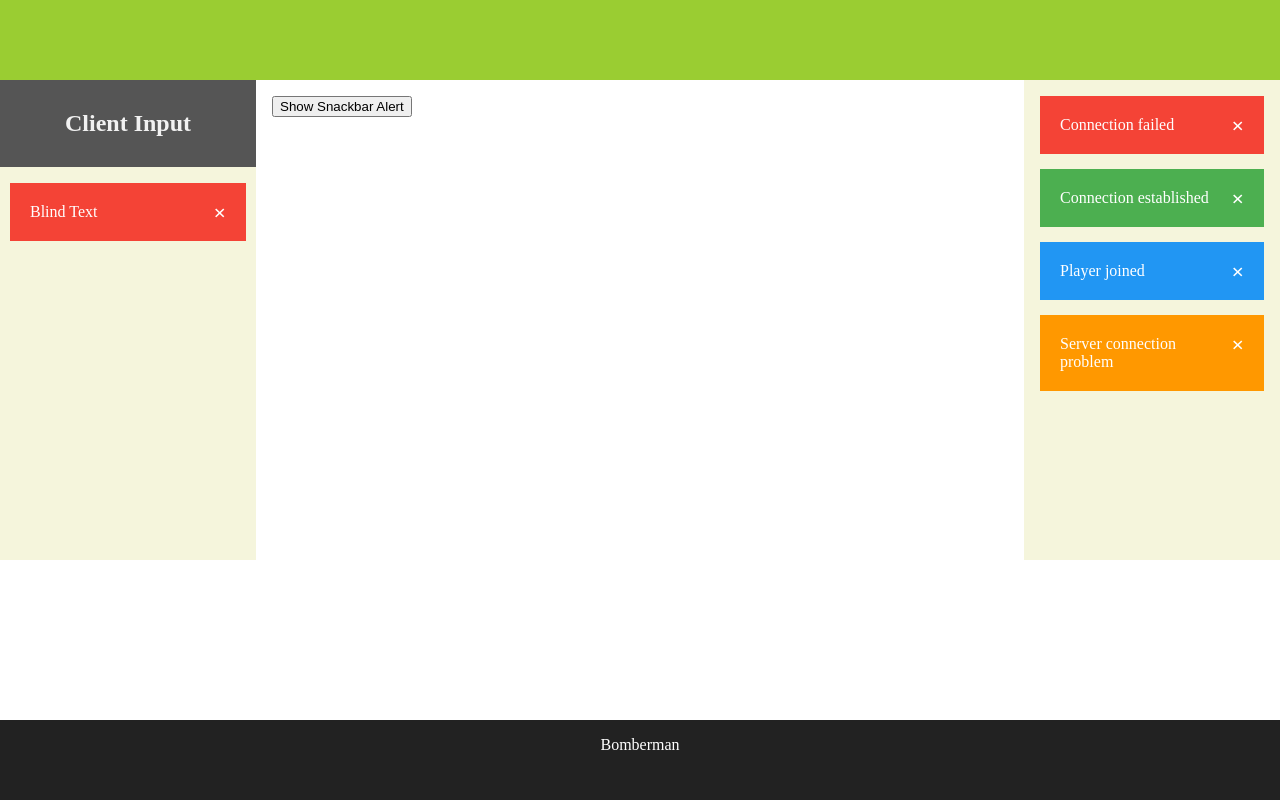
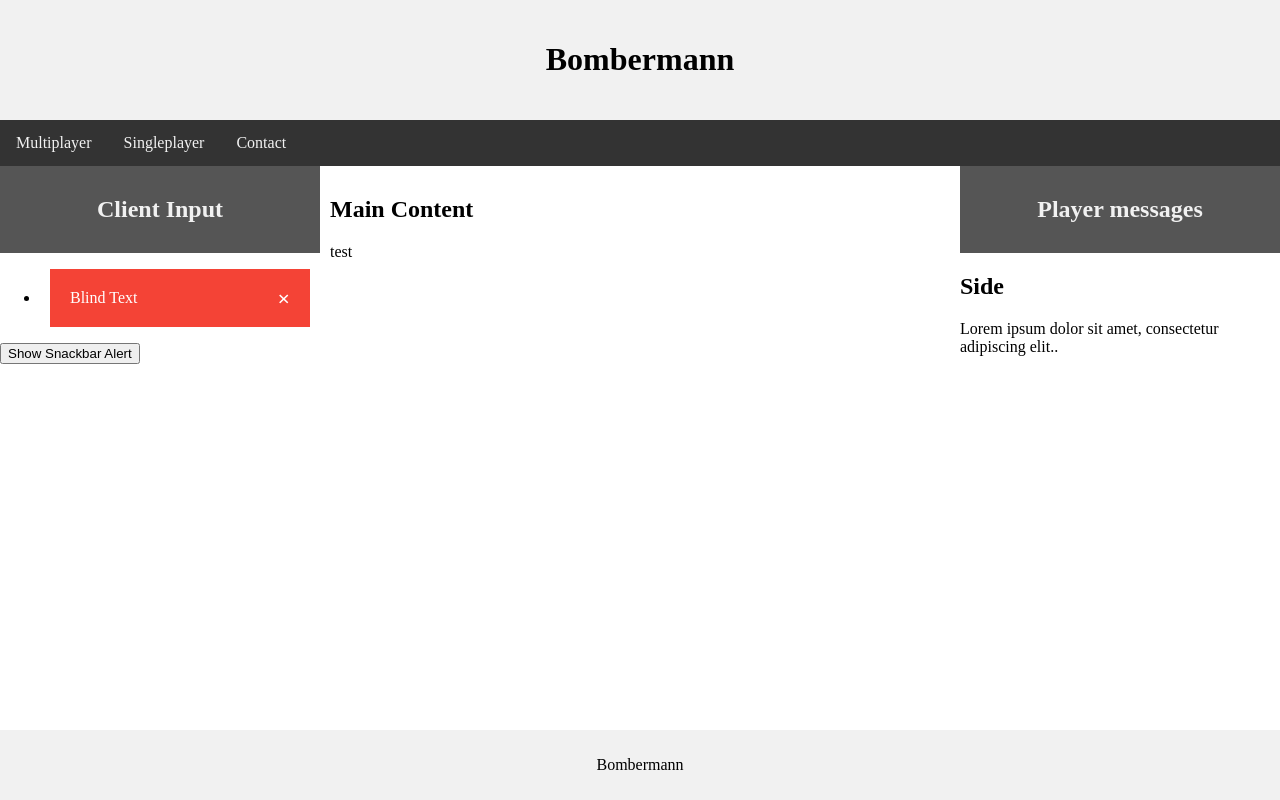
Before and after one commit to AndreasRoither/Bombermann, a plain HTML site: page index.html in a window 1280 px wide. Drawn offline with nearby package versions, Linux system fonts and the light colour scheme.

Commit message:
HTML & CSS
Reworked CSS & HTML

```diff
--- a/css/style.css
+++ b/css/style.css
@@ -1,55 +1,81 @@
 /********************/
+
+
 /* basic site style */
+
+
 /********************/
 
 * {
     box-sizing: border-box;
 }
+
 body {
     margin: 0;
 }
-#main {
-  display: flex;
-  min-height: calc(100vh - 40vh);
-}
-#main > article {
-  flex: 1;
-}
-#main > nav,
-#main > aside {
-  flex: 0 0 20vw;
-  background: beige;
-}
-#main > nav {
-  order: -1;
-}
-header,
-footer,
-article,
-nav,
-aside {
-  padding: 1em;
-}
-header,
-footer {
-  background: yellowgreen;
-  height: 10vh;
-}
 
-footer {
-  position: fixed;
-  max-height: 1000px;
-  left: 0;
-  bottom: 0;
-  width: 100%;
-  background-color: #222;
-  color: white;
+
+/* header style */
+
+.header {
+    background-color: #f1f1f1;
+    padding: 20px;
     text-align: center;
 }
 
-nav {
-  padding: 0em;
+
+/* top navigation bar style */
+
+.topnav {
+    overflow: hidden;
+    background-color: #333;
 }
+
+
+/* topnav links style */
+
+.topnav a {
+    float: left;
+    display: block;
+    color: #f2f2f2;
+    text-align: center;
+    padding: 14px 16px;
+    text-decoration: none;
+}
+
+
+/* color on hover */
+
+.topnav a:hover {
+    background-color: #ddd;
+    color: black;
+    text-align: center;
+}
+
+
+/* three unequal columns the float next to each other */
+
+.column {
+    float: left
+}
+
+
+/* Left and right column */
+
+.column.side {
+    width: 25%;
+}
+
+
+/* Middle column */
+
+.column.middle {
+    width: 50%;
+    padding: 10px;
+}
+
+
+/* nav lists */
 
 nav ul {
     height: 20em;
@@ -64,11 +90,26 @@
     padding: 0 10px;
 }
 
-ul li:last-child {
-  border-bottom: none
+
+/* Clear floats after the columns */
+
+.row:after {
+    content: "";
+    display: table;
+    clear: both;
 }
 
-.header {
+
+/* Responsive layout -
+  the three columns stack on top of each other instead of next to each other */
+
+@media (max-width: 600px) {
+    .column.side, .column.middle {
+        width: 100%;
+    }
+}
+
+.divheader {
     text-align: center;
     padding: 10px 16px;
     width: 100%;
@@ -76,8 +117,26 @@
     color: #f1f1f1;
 }
 
+
+/* footer that is fixed */
+
+.footer {
+    background-color: #F1F1F1;
+    text-align: center;
+    padding: 10px;
+    position: fixed;
+    bottom: 0;
+    width: 100%;
+    text-align: center;
+}
+
+
 /********************/
-/*     Alerts      */
+
+
+/*     Alerts       */
+
+
 /********************/
 
 .alert {
@@ -92,9 +151,11 @@
 .alert.success {
     background-color: #4caf50;
 }
+
 .alert.info {
     background-color: #2196f3;
 }
+
 .alert.warning {
     background-color: #ff9800;
 }
@@ -114,9 +175,15 @@
     color: black;
 }
 
+
 /********************/
+
+
 /*    Snackbar     */
+
+
 /********************/
+
 #snackbar {
     visibility: hidden;
     min-width: 250px;
--- a/index.html
+++ b/index.html
@@ -2,57 +2,53 @@
 
 <head>
     <meta charset="utf-8">
-  <title>Bomberman</title>
+    <title>Bombermann</title>
     <link href="css/style.css" rel="stylesheet">
     <meta name="viewport" content="width=device-width, initial-scale=1">
 </head>
 
 <body>
-  <header></header>
-  <div id="main">
-    <article>
-      <button onclick="show_snackbar()">Show Snackbar Alert</button>
-    </article>
 
-    <nav>
-      <div class="header" id="myHeader">
+    <div class="header">
+        <h1>Bombermann</h1>
+    </div>
+
+    <div class="topnav">
+        <a href="#">Multiplayer</a>
+        <a href="#">Singleplayer</a>
+        <a href="#">Contact</a>
+    </div>
+
+    <div class="row">
+        <div class="column side">
+            <div class="divheader" id="servermsg">
                 <h2>Client Input</h2>
             </div>
             <ul id="left-list">
-        <li><div class="alert">
-            <span class="closebtn">&times;</span>
-            Blind Text
+                <li>
+                    <div class="alert">
+                        <span class="closebtn">&times;</span> Blind Text
                     </div>
                 </li>
             </ul>
-    </nav>
-    <aside>
-      <div class="alert">
-        <span class="closebtn">&times;</span>
-        Connection failed
+            <button onclick="show_snackbar()">Show Snackbar Alert</button>
         </div>
-
-      <div class="alert success">
-        <span class="closebtn">&times;</span>
-        Connection established
+        <div class="column middle">
+            <h2>Main Content</h2>
+            <p>test</p>
         </div>
-
-      <div class="alert info">
-        <span class="closebtn">&times;</span>
-        Player joined
+        <div class="column side">
+            <div class="divheader" id="playermsg">
+                <h2>Player messages</h2>
             </div>
-
-      <div class="alert warning">
-        <span class="closebtn">&times;</span>
-        Server connection problem
+            <h2>Side</h2>
+            <p>Lorem ipsum dolor sit amet, consectetur adipiscing elit..</p>
         </div>
-    </aside>
-
         <div id="snackbar">You are connected!</div>
     </div>
-  <footer>
-    Bomberman
-  </footer>
+    <div class="footer">
+        <p>Bombermann</p>
+    </div>
 
     <script src="https://code.jquery.com/jquery-latest.min.js"></script>
     <script src="js/alertboxes.js"></script>
--- a/js/io.js
+++ b/js/io.js
@@ -7,7 +7,6 @@ var socket = io.connect('https://localhost:4200/');
 socket.on('welcome', function(id, playerInfo) {
 
 });
-
 
 socket.on('game-not-found', function(id, playerInfo) {
 
```
Lines whose indentation alone changed are shown as unchanged.
